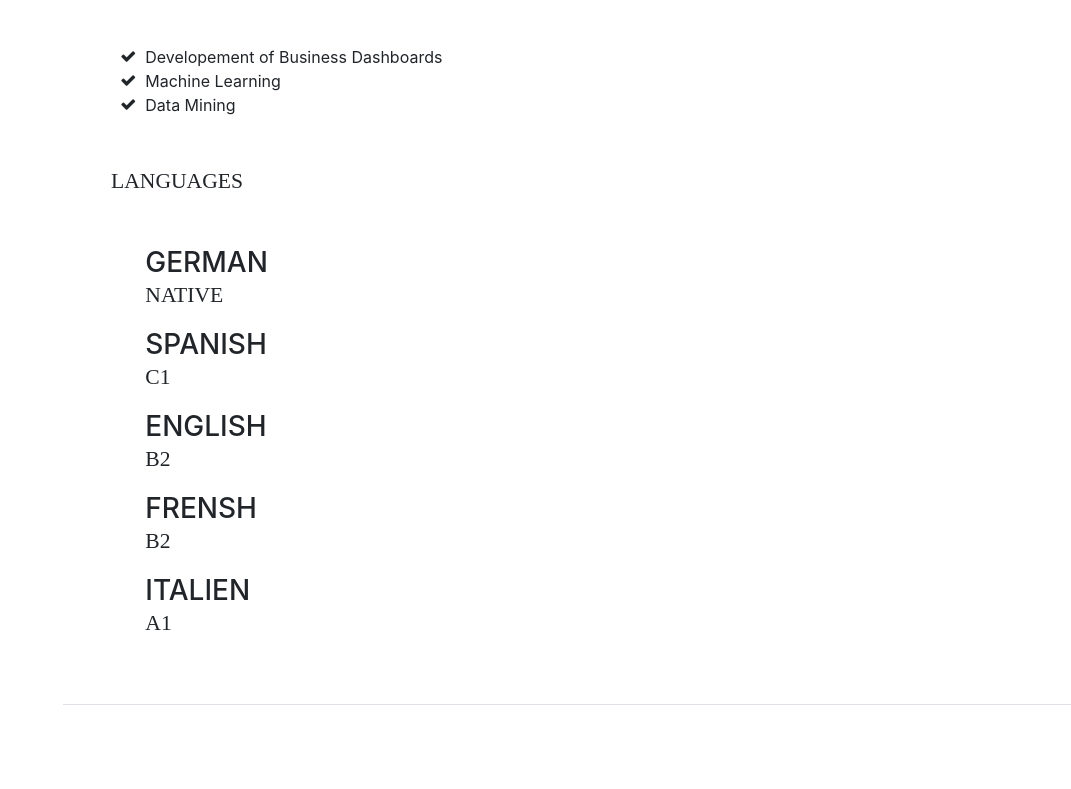
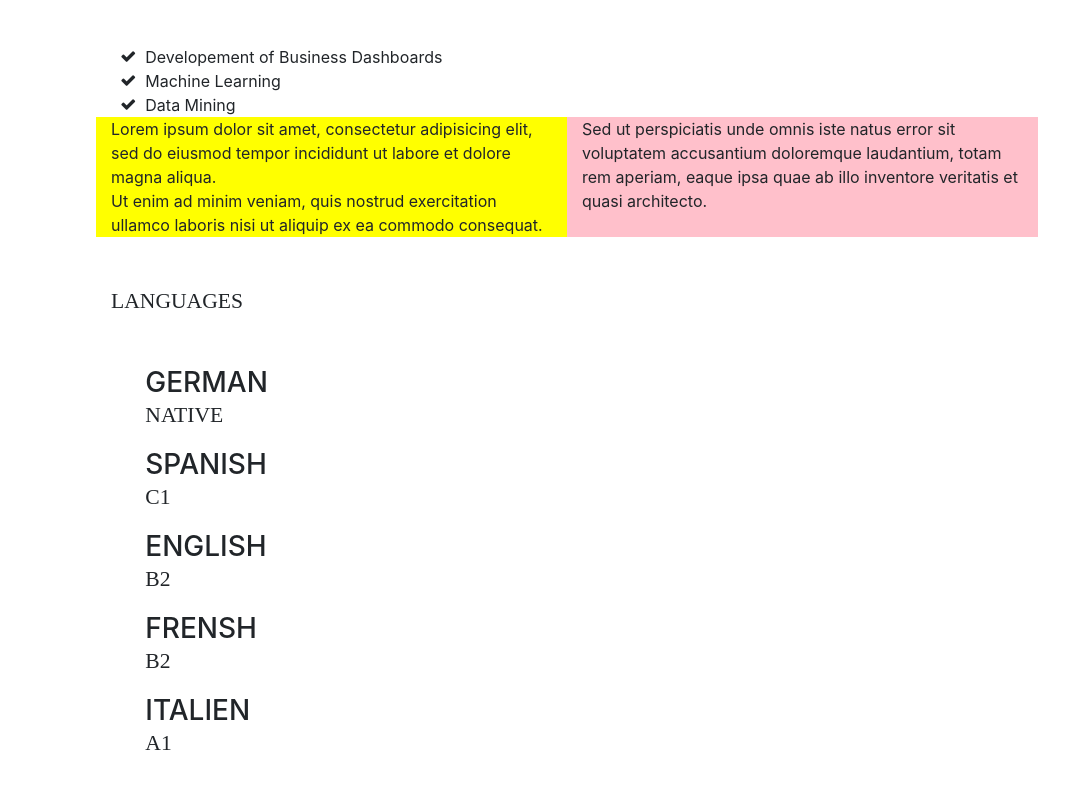
Before and after one commit to StefanieAnderson/cv, a website with bundled scripts: page index.html in a window 1280 px wide. Shown: the part 2913-3702 px from the top of the page, without its empty margins (209-1280 px from the left). Built offline with nearby package versions, Linux system fonts and the light colour scheme; a web font is replaced by a local one.

Commit message:
Update index.html

```diff
--- a/index.html
+++ b/index.html
@@ -255,7 +255,15 @@
               Data Mining</li>
           </ul>
         </div>
-
+        <div class="row">
+            <div class="col-sm-6" style="background-color:yellow;">
+              Lorem ipsum dolor sit amet, consectetur adipisicing elit, sed do eiusmod tempor incididunt ut labore et dolore magna aliqua.<br>
+              Ut enim ad minim veniam, quis nostrud exercitation ullamco laboris nisi ut aliquip ex ea commodo consequat.
+            </div>
+            <div class="col-sm-6" style="background-color:pink;">
+              Sed ut perspiciatis unde omnis iste natus error sit voluptatem accusantium doloremque laudantium, totam rem aperiam, eaque ipsa quae ab illo inventore veritatis et quasi architecto.
+           </div>
+          </div>
           <div class="subheading mb-5 mt-5">Languages</div>
           <ul class="fa-ul mb-0">
           <div class="resume-item d-flex flex-column flex-md-row">
```
